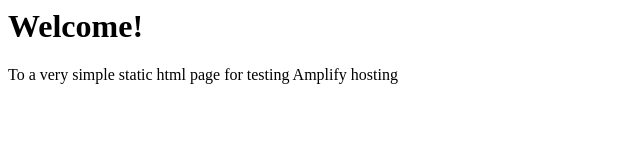
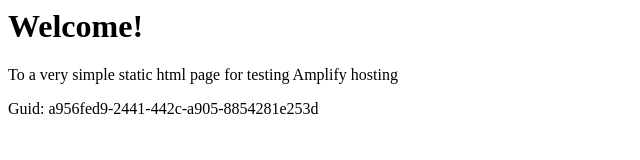
Before and after one commit to aws-aemilia-bah/Github-PR-Commit-Integration-Test-DoNotTouch-Gith-P5X5MO5I-v1-preprod-me-south-1, a website: page src/index.html in a window 1280 px wide. Shown: the whole page, without its empty margins (0-640 px from the left). Drawn offline with Linux system fonts and the light colour scheme.

Commit message:
commit from integ tests

```diff
--- a/src/index.html
+++ b/src/index.html
@@ -1,3 +1,5 @@
+
+
 <html lang="en">
 
 <head>
@@ -10,6 +12,6 @@
 <body>
     <h1>Welcome!</h1>
     <p>To a very simple static html page for testing Amplify hosting</p>
-</body>
+    <p>Guid: a956fed9-2441-442c-a905-8854281e253d</p></body>
 
 </html>
```
